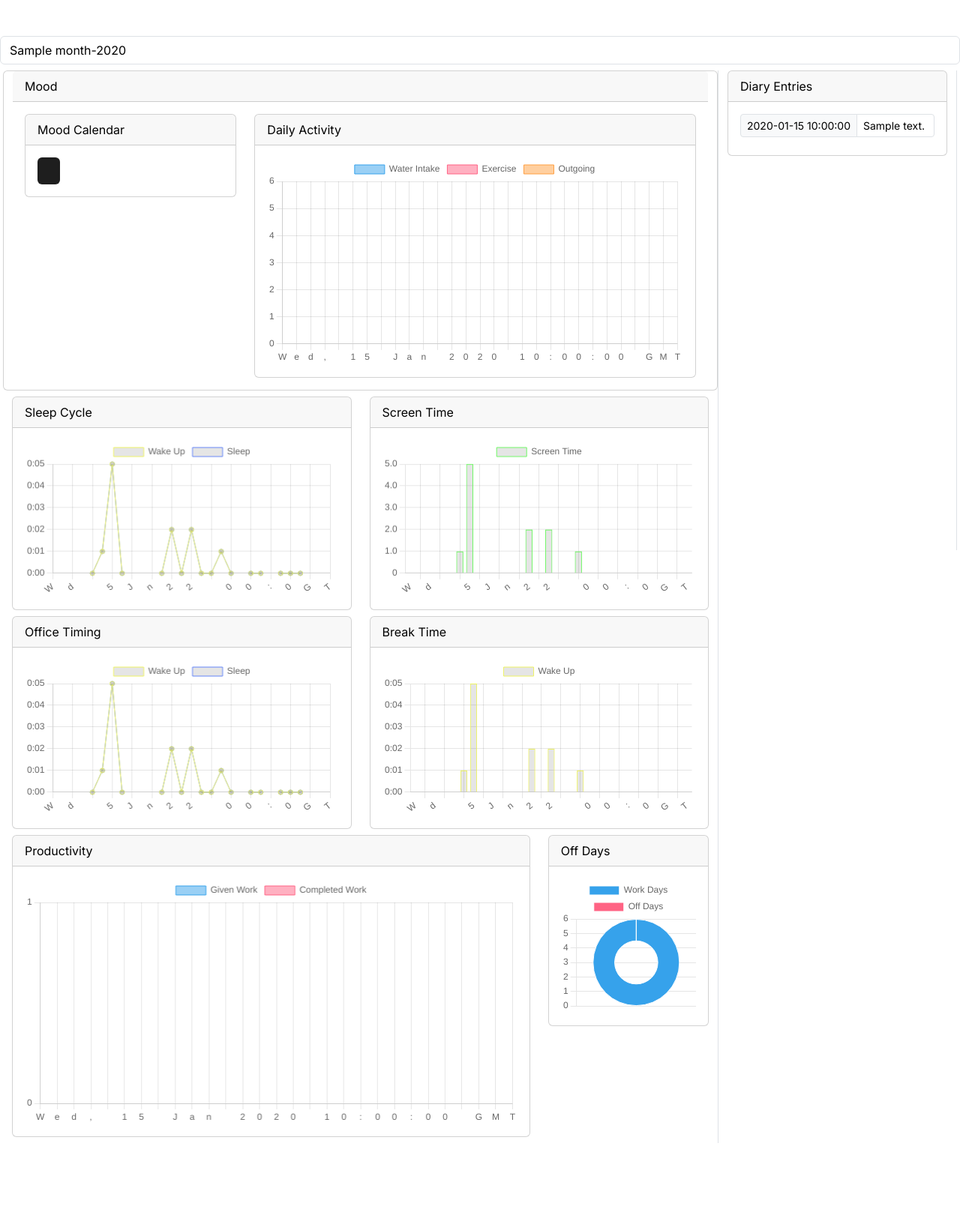
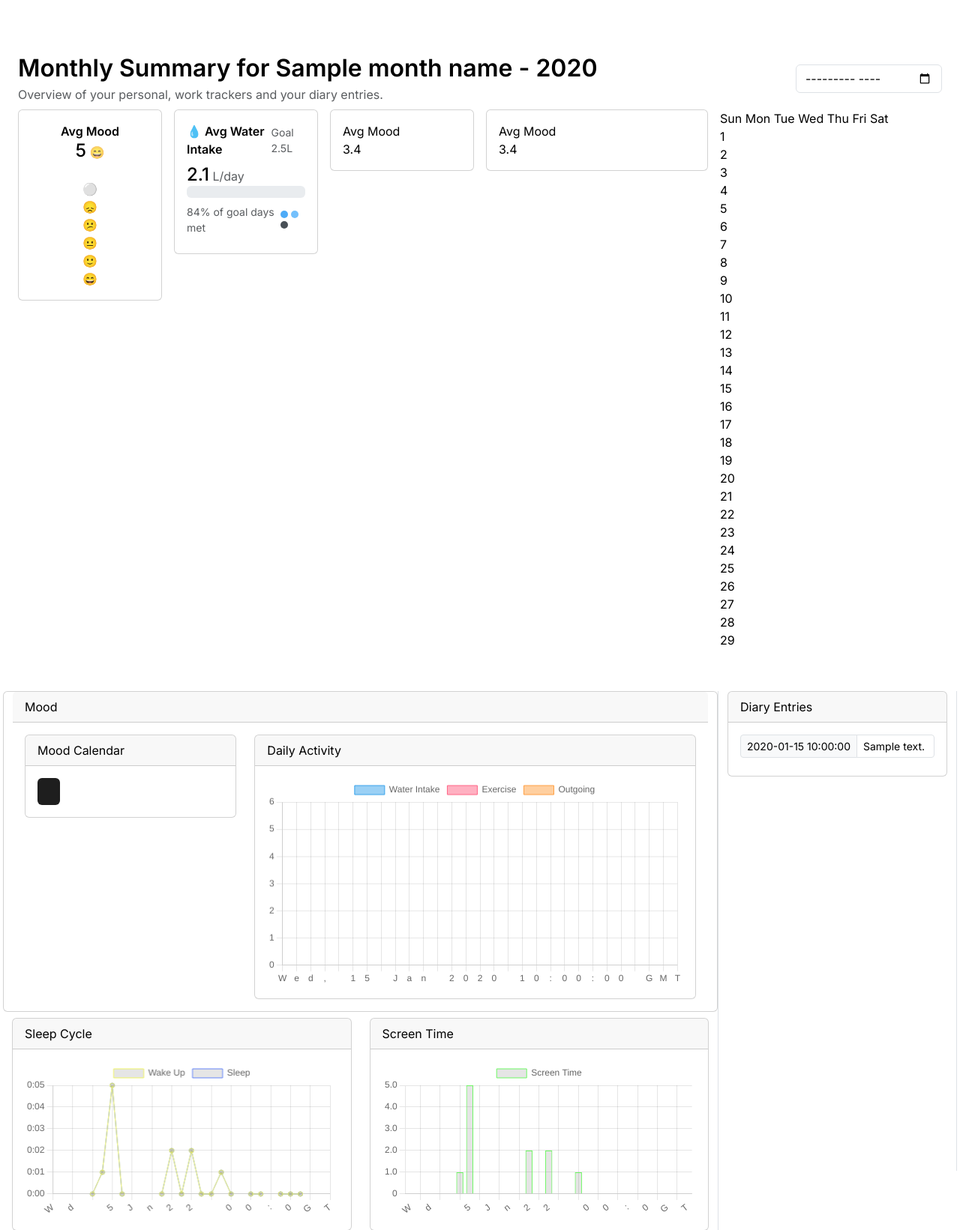
Before and after one commit to Yuyi-hao/dayracker, a Flask app: template core/templates/summary/summary_diary.html in a window 1280 px wide. Shown: the part 66-1707 px from the top of the page at 75% size. Before the commit the page ends 1591 px from the top, so only its background shows below. Run offline with Flask 3, Linux system fonts and the light colour scheme; the template is opened without the code that fills it: most values are stand-ins (such as "Sample title", 1, 10 or a date in 2020); some libraries are stand-ins or nearby versions.

Commit message:
[CHG] KPI on summary page

```diff
--- a/core/templates/summary/summary_diary.html
+++ b/core/templates/summary/summary_diary.html
@@ -5,7 +5,157 @@
 {% endblock %}
 
 {% block main %}
-<input type="text" class="form-control" name="datepicker" id="datepicker" value="{{ context.month }}-{{ context.year }}" onchange="window.location = '?date=' + this.value;"/>
+<div class="container-fluid p-4">
+  <!-- HEADER  -->
+  <div class="d-flex justify-content-between align-items-center mb-2">
+    <div>
+      <h2 class="fw-bold mb-1">Monthly Summary for {{ context.month.month_name[1] }} - {{ context.year }}</h2>
+      <p class="text-muted mb-0">Overview of your personal, work trackers and your diary entries.</p>
+    </div>
+    <div class="d-flex gap-2">
+      <input type="month" class="form-control" id="monthPicker" value="{{ context.year }}-{{ context.month.month_num}}" onchange="window.location = '?date=' + this.value;">
+    </div>
+  </div>
+
+  <div class="row g-3 mb-4">
+    <div class="col-md-2">
+      <div class="card summary-card p-3 d-flex align-items-center">
+        <div class="metric-label"><span class="fw-semibold">Avg Mood</span></div>
+        <div class="metric-value" id="avgMood">
+
+        </div>
+        <div class="kpi-bar mt-2 mb-2" id="avgMoodKpiBar"></div>
+        <div class="kpi-bar mt-2" id="avgMoodKpiMoodBar"></div>
+      </div>
+    </div>
+
+    <div class="col-md-2">
+      <div class="card summary-card p-3 d-flex">
+        <div class="metric-label d-flex justify-content-between align-items-center mb-2">
+          <span class="fw-semibold">💧 Avg Water Intake</span>
+          <small class="text-muted">Goal 2.5L</small>
+        </div>
+        <div class="metric-value" id="avgWaterIntake">
+          <span class="h4 text-bold">2.1</span>
+          <span class="text-muted mb-3">L/day</span>
+        </div>
+        <div class="progress mb-2">
+          <div class="progress-bar" role="progressbar"></div>
+        </div>
+        <small class="text-muted d-flex justify-content-between align-items-center mb-2">
+          <span>84% of goal days met</span>
+          <!-- Daily Dots -->
+          <div class="d-flex gap-1 flex-wrap">
+            <!-- good hydration -->
+            <span class="rounded-circle" style="width:10px;height:10px;background:#4dabf7;"></span>
+            <!-- low -->
+            <span class="rounded-circle" style="width:10px;height:10px;background:#74c0fc;"></span>
+            <!-- missed -->
+            <span class="rounded-circle" style="width:10px;height:10px;background:#495057;"></span>
+          </div>
+        </small>
+      </div>
+    </div>
+    <div class="col-md-2">
+      <div class="card summary-card p-3">
+        <div class="metric-label">Avg Mood</div>
+        <div class="metric-value" id="avgMood">3.4</div>
+      </div>
+    </div>
+    <div class="col-md-3">
+      <div class="card summary-card p-3">
+        <div class="metric-label">Avg Mood</div>
+        <div class="metric-value" id="avgMood">3.4</div>
+      </div>
+    </div>
+    <div class="col-md-3">
+      <div class="streak-calender">
+        <div class="calender-days-label">
+          <span class="day-label">Sun</span>
+          <span class="day-label">Mon</span>
+          <span class="day-label">Tue</span>
+          <span class="day-label">Wed</span>
+          <span class="day-label">Thu</span>
+          <span class="day-label">Fri</span>
+          <span class="day-label">Sat</span>
+        </div>
+        <div id="streakCalenderGrid"></div>
+      </div>
+    </div>
+
+  </div>
+
+</div>
+
+<script>
+  function renderStreakCalender(year, month, activeDays=[3, 4, 5, 6]){
+    const grid = document.getElementById('streakCalenderGrid');
+    const firstDay = new Date(year, month, 1).getDay();
+    const daysInMonth = new Date(year, month+1, 0).getDate();
+    grid.innerHTML = "";
+
+    // skip cells in start of month
+    for(let i=0; i<firstDay; i++){
+      const empty = document.createElement('div');
+      empty.className = 'day-cell inactive';
+      grid.appendChild(empty);
+    }
+
+    for(let day=1; day<=daysInMonth; day++){
+      const cell = document.createElement('div');
+      cell.className = 'day-cell';
+      cell.innerText = day;
+      if(activeDays.includes(day)){
+        const dot = document.createElement('div');
+        dot.className = 'dot-success';
+        cell.appendChild(dot);
+      }
+      grid.appendChild(cell);
+    }
+  }
+
+  renderStreakCalender({{ context.year }}, {{ context.month.month_num }});
+
+  const moodDataCategory = {
+    0: {mood:'None'     , emoji:'⚪', color:`#6c757d`},
+    1: {mood:'Bad'      , emoji:'😞', color:`#dc3545` },
+    2: {mood:'Not good' , emoji:'😕', color:`#fd7e14` },
+    3: {mood:'Neutral'  , emoji:'😐', color:`#adb5bd` },
+    4: {mood:'Good'     , emoji:'🙂', color:`#20c997` },
+    5: {mood:'Amazing'  , emoji:'😄', color:`#0d6efd` }
+  };
+
+  function renderMoodKpiBar(data, averageVal){
+    document.getElementById('avgMood').innerHTML = `<span class="h4 text-bold">${averageVal}</span>
+          <span class="text-muted mb-3">${moodDataCategory[Math.round(averageVal)%6].emoji}</span>`;
+    let total = data.reduce((x, y) => x + y, 0);
+    const kpiBar = document.getElementById('avgMoodKpiBar');
+    const kpiBarMood = document.getElementById('avgMoodKpiMoodBar');
+    for(let i=0; i<6; i++){
+      if(data[i] <= 0) continue;
+      const bar = document.createElement('div');
+      bar.style.background = moodDataCategory[i].color;
+      bar.style.width = `${Math.floor(100*(data[i]/total))}%`;
+      bar.style.height = `100%`;
+      bar.title = moodDataCategory[i].mood;
+      kpiBar.appendChild(bar);
+      const moodVal = document.createElement('div');
+      moodVal.innerText = moodDataCategory[i].emoji;
+      moodVal.style.width = `${Math.floor(100*(data[i]/total))}%`;
+      moodVal.style.height = `100%`;
+      moodVal.style.textAlign = `center`;
+      moodVal.title = moodDataCategory[i].mood;
+      kpiBarMood.appendChild(moodVal);
+    }
+  }
+
+  renderMoodKpiBar([2, 3, 4, 5, 8, 9], 5);
+
+
+</script>
+
+
+
 <div class="py-6 px-3 mt-2">
   <div class="row">
     <!-- LEFT SIDE: CHARTS AND SUMMARY  -->
```
Also changed, not shown: core/summary.py (+7 -4 lines), core/utils.py (+23 -1 lines).
